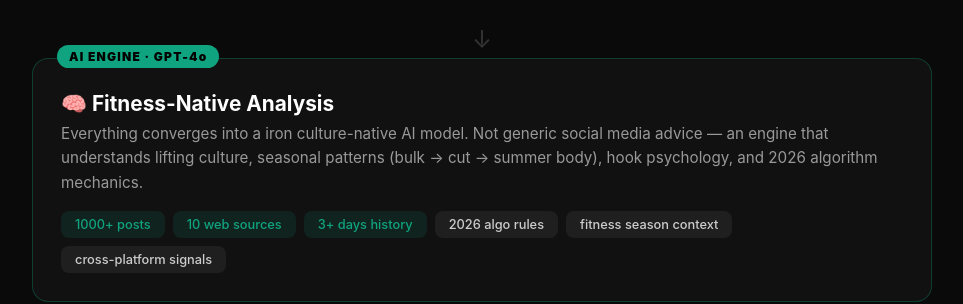
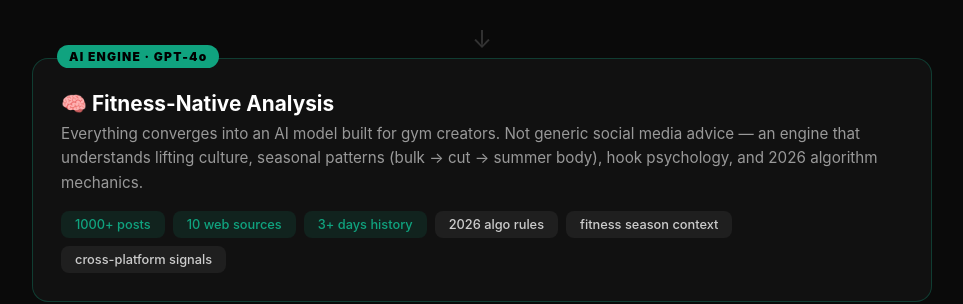
Before and after one commit to realworldbuilder/gymsignal-site, a plain HTML site: page docs/intelligence.html in a window 1280 px wide. Shown: the part 1554-1858 px from the top of the page, without its empty margins (158-1121 px from the left). Drawn offline with Linux system fonts and the light colour scheme.

Commit message:
kill 'iron culture' — use 'gym creators' instead

```diff
--- a/docs/intelligence.html
+++ b/docs/intelligence.html
@@ -214,7 +214,7 @@
             <div class="layer" style="border-color: rgba(16,163,127,0.3);">
                 <div class="layer-num">AI ENGINE · GPT-4o</div>
                 <h2>🧠 Fitness-Native Analysis</h2>
-                <p class="desc">Everything converges into a iron culture-native AI model. Not generic social media advice — an engine that understands lifting culture, seasonal patterns (bulk → cut → summer body), hook psychology, and 2026 algorithm mechanics.</p>
+                <p class="desc">Everything converges into an AI model built for gym creators. Not generic social media advice — an engine that understands lifting culture, seasonal patterns (bulk → cut → summer body), hook psychology, and 2026 algorithm mechanics.</p>
                 <div class="data-points">
                     <span class="tag highlight">1000+ posts</span>
                     <span class="tag highlight">10 web sources</span>
```
